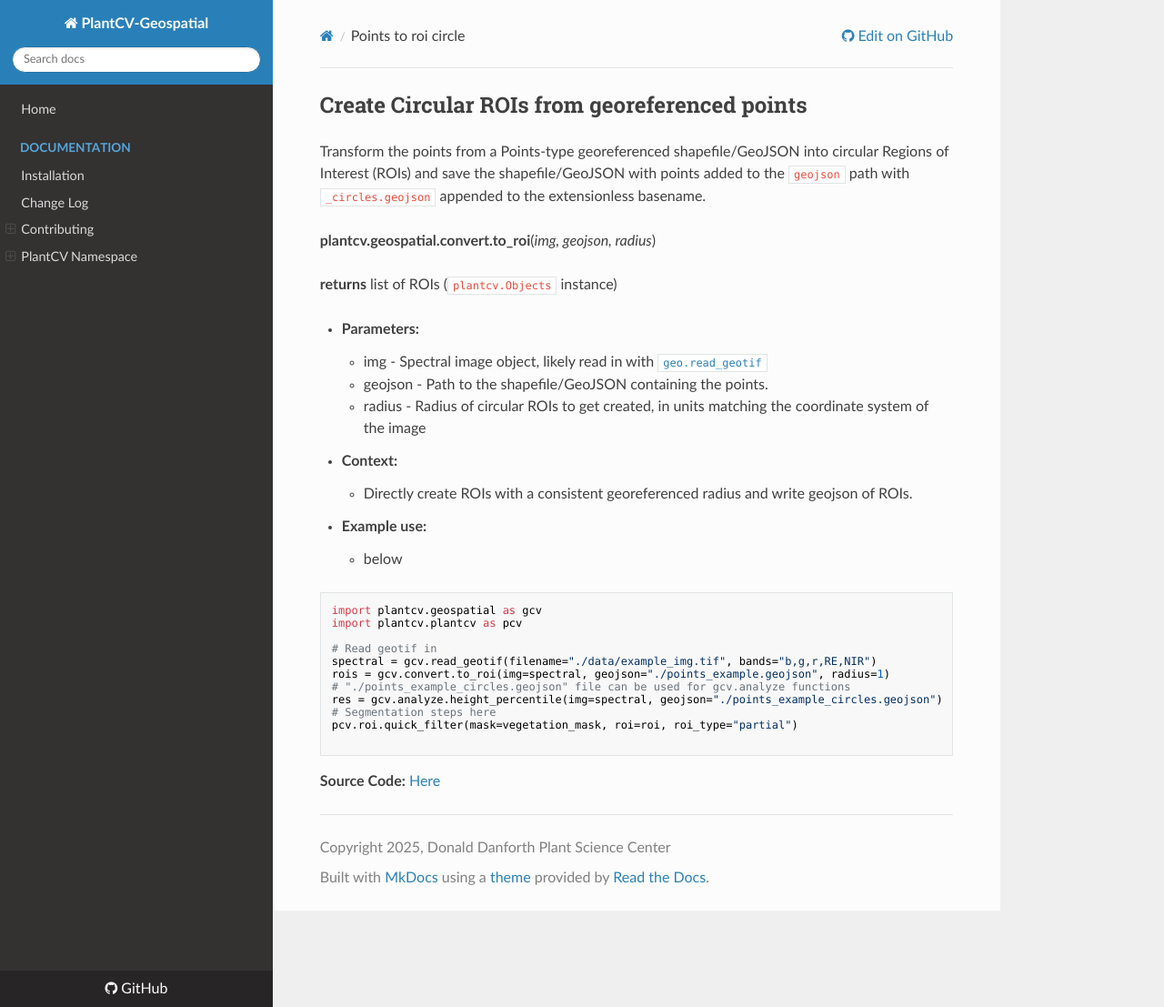
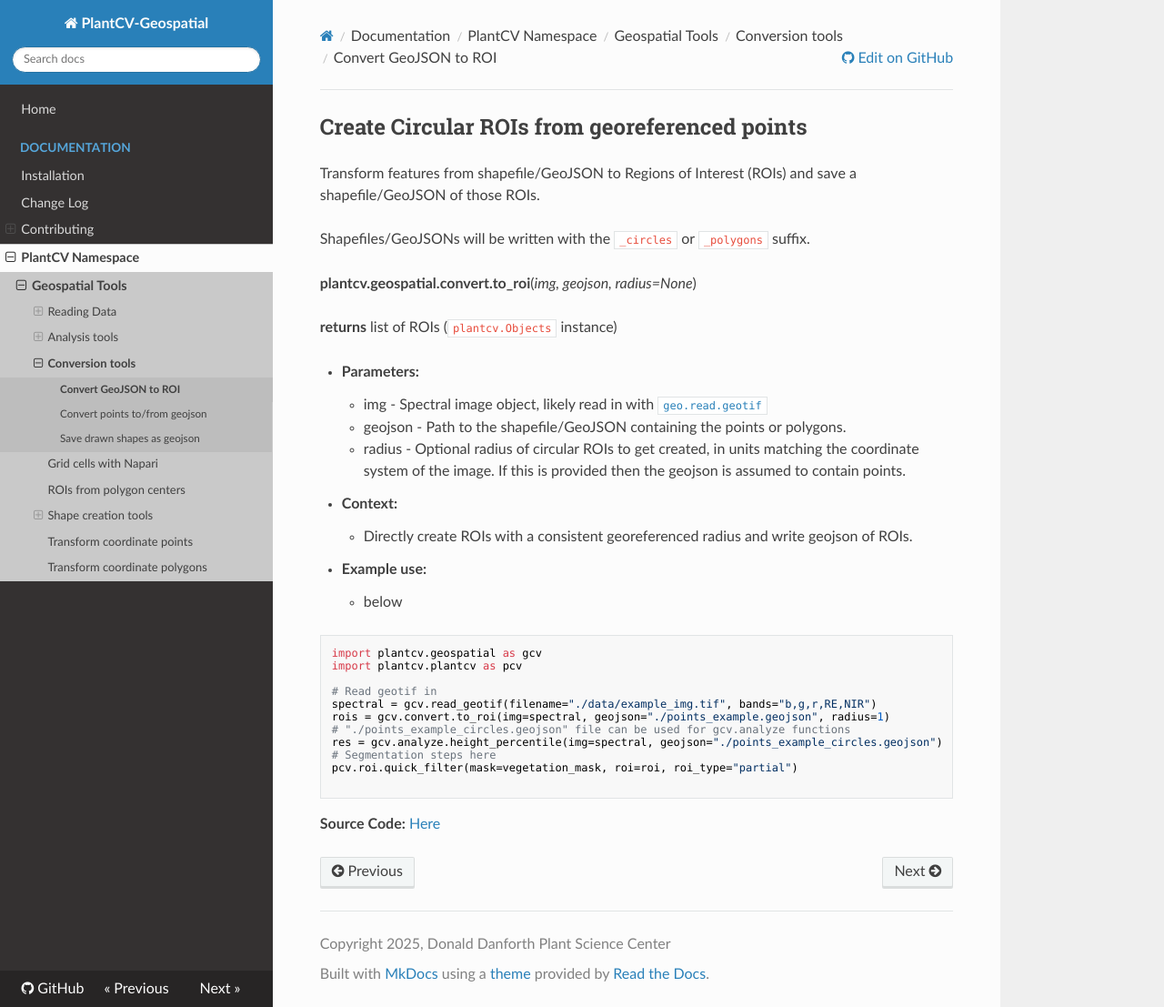
Before and after one commit to danforthcenter/plantcv-geospatial, an MkDocs documentation site: the page built from docs/to_roi.md, in a window 1280 px wide and 1107 px high. Shown: the whole window at 91% size. Built offline with MkDocs 1.6.1, drawn with Linux system fonts in a browser that asks for light colours; nearby versions of some CDN libraries.

Commit message:
update docs

```diff
--- a/docs/points_to_roi_circle.md
+++ b/docs/to_roi.md
@@ -1,16 +1,19 @@
 ## Create Circular ROIs from georeferenced points
 
-Transform the points from a Points-type georeferenced shapefile/GeoJSON into circular Regions of Interest (ROIs) and save the shapefile/GeoJSON with points added to the `geojson` path with `_circles.geojson` appended to the extensionless basename.
+Transform features from shapefile/GeoJSON to Regions of Interest (ROIs) and save a shapefile/GeoJSON of those ROIs.
 
-**plantcv.geospatial.convert.to_roi**(*img, geojson, radius*)
+Shapefiles/GeoJSONs will be written with the `_circles` or `_polygons` suffix.
+
+**plantcv.geospatial.convert.to_roi**(*img, geojson, radius=None*)
 
 **returns** list of ROIs (`plantcv.Objects` instance)
 
 - **Parameters:**
-    - img - Spectral image object, likely read in with [`geo.read_geotif`](read_geotif.md)
-    - geojson - Path to the shapefile/GeoJSON containing the points.
-    - radius - Radius of circular ROIs to get created,
-                in units matching the coordinate system of the image
+    - img - Spectral image object, likely read in with [`geo.read.geotif`](read_geotif.md)
+    - geojson - Path to the shapefile/GeoJSON containing the points or polygons.
+    - radius - Optional radius of circular ROIs to get created,
+                in units matching the coordinate system of the image.
+				If this is provided then the geojson is assumed to contain points.
 
 - **Context:**
     - Directly create ROIs with a consistent georeferenced radius and write geojson of ROIs.
--- a/mkdocs.yml
+++ b/mkdocs.yml
@@ -27,7 +27,7 @@ nav:
             - Analyze spectral indices: analyze_spectral_index.md
             - Analyze height (with subtraction): analyze_height_subtraction.md
         - Conversion tools:
-            - Convert Points to ROI: to_roi.md
+            - Convert GeoJSON to ROI: to_roi.md
             - Convert points to/from geojson: convert_points.md
             - Save drawn shapes as geojson: shapes_to_geojson.md
         - Grid cells with Napari: napari_field_grid.md
```
